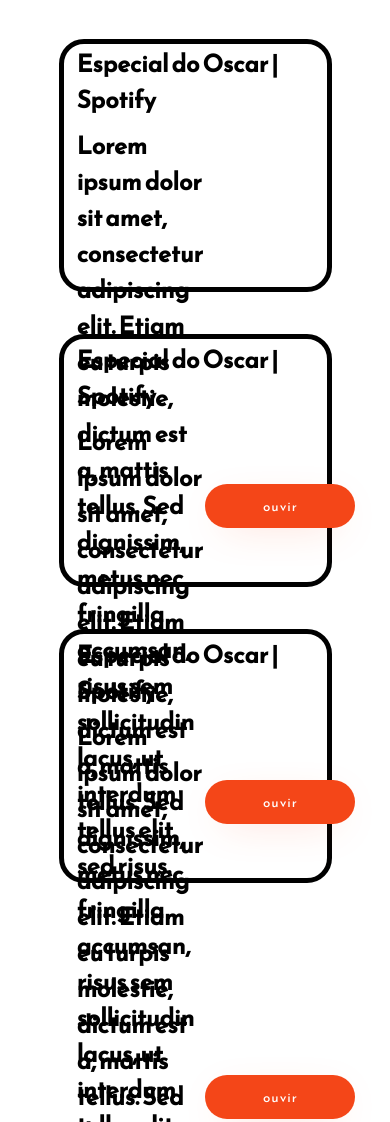
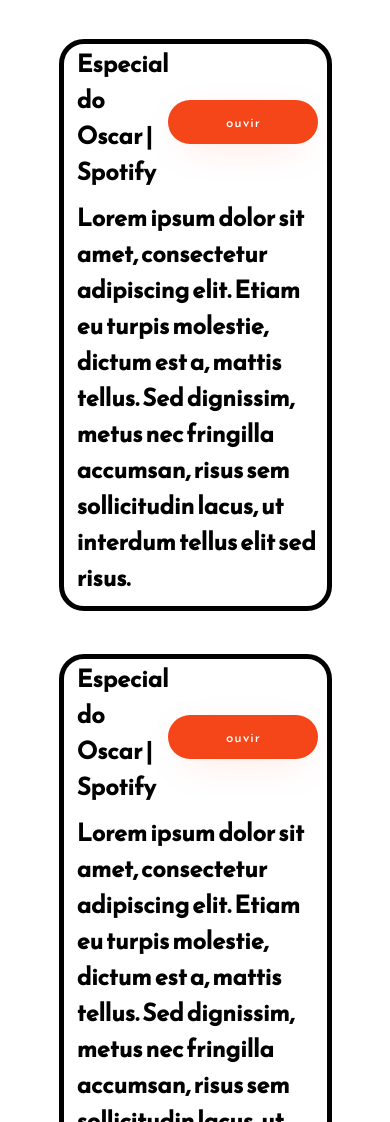
Before and after one commit to Hexcold/Project_B, a plain HTML site: page podcast.html in a window 390 px wide. Shown: the part 796-1918 px from the top of the page. Drawn offline with Linux system fonts and the light colour scheme; a web font is replaced by a local one.

Commit message:
Versão 0.1.12
responsividade das abas

```diff
--- a/css/podcast.css
+++ b/css/podcast.css
@@ -68,13 +68,11 @@ body{
 .conteudo-borda{
     background: #fff;
     width: 70%;
-    height: 30vh;
     margin: 0 auto 20px auto;
     border-radius: 25px;
     border: 5px solid #000;
     margin-top: 5vh;
     max-width: 1400px;
-
 
 
 
@@ -90,7 +88,8 @@ body{
 .conteudo-borda-secudario{
     padding-top: 10px;
     padding-left: 5%;
-    margin-right: 1%;
+    margin-right: 2%;
+    margin-bottom: 10px;
 
 
 }
@@ -98,7 +97,7 @@ body{
 .conteudo-borda-flex{
     display: flex;
     align-items: center;
-    justify-content: space-around;
+    justify-content: space-between;
 }
 
 
@@ -108,7 +107,7 @@ body{
     font-family: 'Reem Kufi', sans-serif;
     width: 150px;
     padding: 12px 0px;
-    margin-right: 100px;
+    margin-right: 5vh;
     border: none;
     border-radius: 100px;
     outline: none;
--- a/podcast.html
+++ b/podcast.html
@@ -51,37 +51,38 @@
         </section>
         <main>
             <section class="conteudo-borda">
+                <div class="conteudo-borda-flex">
+                    <h1 class="conteudo-borda-titulo">Especial do Oscar | Spotify</h1>
+                    <a class="conteudo-btn-a" href=""><button class="conteudo-btn">ouvir</button></a>
+                </div>
                 <div>
-                    <h1 class="conteudo-borda-titulo">Especial do Oscar | Spotify</h1>
-                </div>
-                <div class="conteudo-borda-flex">
                     <h2 class="conteudo-borda-secudario">Lorem ipsum dolor sit amet, consectetur adipiscing elit. Etiam eu turpis molestie, dictum est a, mattis tellus. Sed dignissim, metus nec fringilla accumsan, risus sem sollicitudin lacus, ut interdum tellus elit sed risus.
                     </h2>
-                    <a class="conteudo-btn-a" href=""><button class="conteudo-btn">ouvir</button></a>
+
                 </div>
             </section>
             <section class="conteudo-borda">
+                <div class="conteudo-borda-flex">
+                    <h1 class="conteudo-borda-titulo">Especial do Oscar | Spotify</h1>
+                    <a class="conteudo-btn-a" href=""><button class="conteudo-btn">ouvir</button></a>
+                </div>
                 <div>
-                    <h1 class="conteudo-borda-titulo">Especial do Oscar | Spotify</h1>
-                </div>
-                <div class="conteudo-borda-flex">
                     <h2 class="conteudo-borda-secudario">Lorem ipsum dolor sit amet, consectetur adipiscing elit. Etiam eu turpis molestie, dictum est a, mattis tellus. Sed dignissim, metus nec fringilla accumsan, risus sem sollicitudin lacus, ut interdum tellus elit sed risus.
                     </h2>
-                    <a class="conteudo-btn-a" href=""><button class="conteudo-btn">ouvir</button></a>
+
                 </div>
             </section>
             <section class="conteudo-borda">
+                <div class="conteudo-borda-flex">
+                    <h1 class="conteudo-borda-titulo">Especial do Oscar | Spotify</h1>
+                    <a class="conteudo-btn-a" href=""><button class="conteudo-btn">ouvir</button></a>
+                </div>
                 <div>
-                    <h1 class="conteudo-borda-titulo">Especial do Oscar | Spotify</h1>
-                </div>
-                <div class="conteudo-borda-flex">
                     <h2 class="conteudo-borda-secudario">Lorem ipsum dolor sit amet, consectetur adipiscing elit. Etiam eu turpis molestie, dictum est a, mattis tellus. Sed dignissim, metus nec fringilla accumsan, risus sem sollicitudin lacus, ut interdum tellus elit sed risus.
                     </h2>
-                    <a class="conteudo-btn-a" href=""><button class="conteudo-btn">ouvir</button></a>
+
                 </div>
             </section>
-
-
         </main>
     </main>
     <script src="js/nav-bar(cabecalao).js"></script>
```
